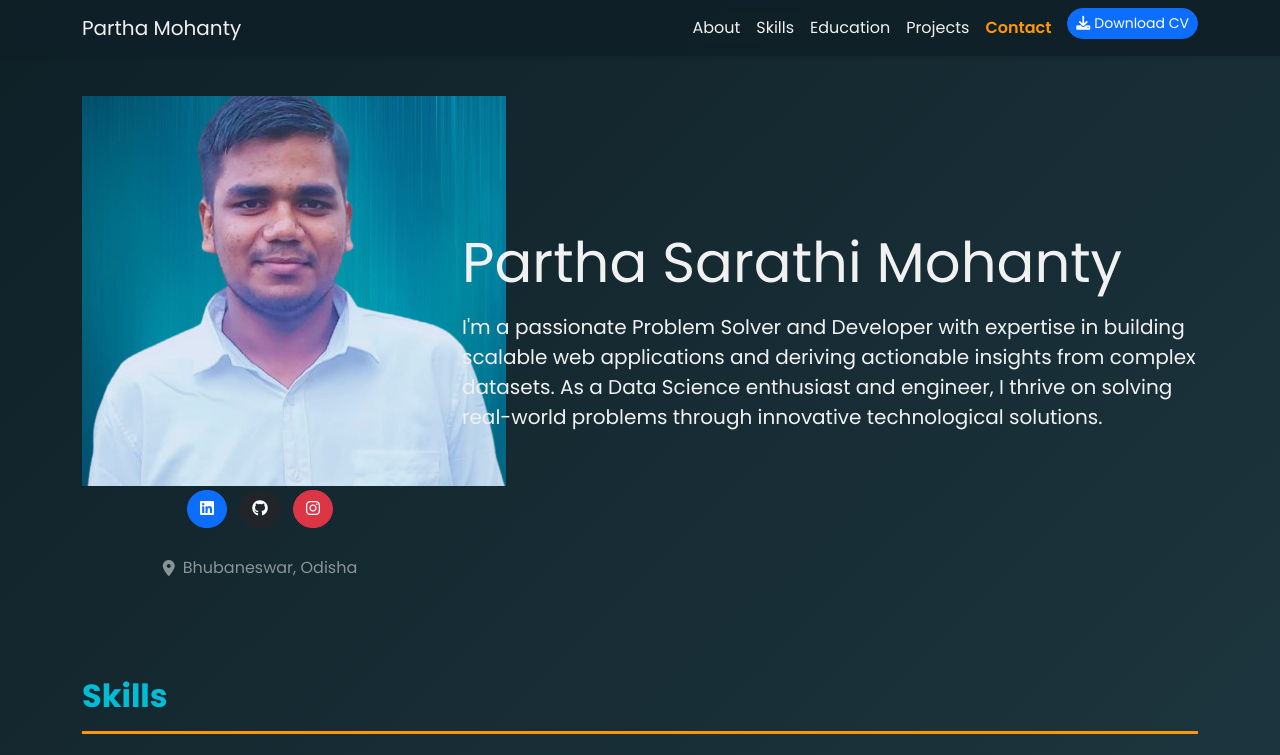
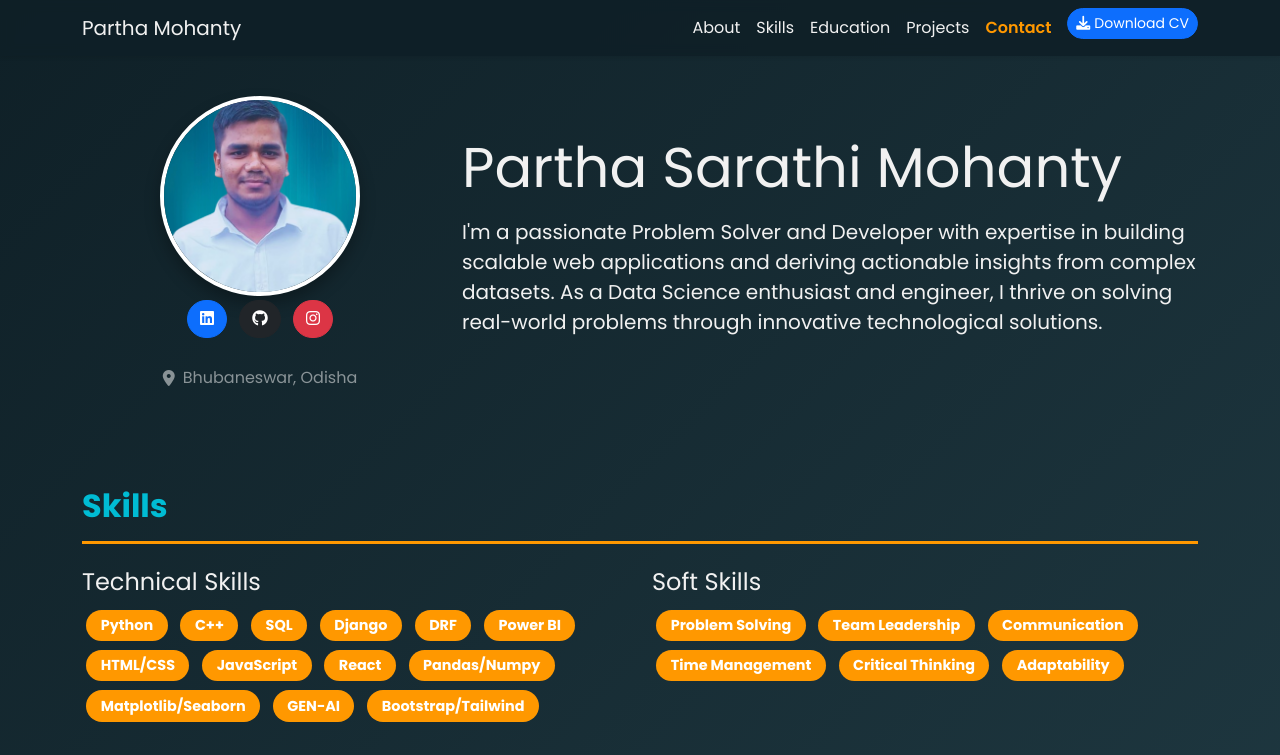
Before and after one commit to ParthasarathiMohanty986/Portfolio-psm, a plain HTML site: page index.html in a window 1280 px wide. Shown: the top 755 px of the page. Drawn offline with nearby package versions, Linux system fonts and the light colour scheme.

Commit message:
Update index.html

```diff
--- a/index.html
+++ b/index.html
@@ -170,7 +170,9 @@
   <section id="about" class="container py-5 mt-5">
     <div class="row align-items-center">
       <div class="col-md-4 text-center">
-        <img src="./PHOTO.png">
+        <img src="./PHOTO.png"
+     style="width:200px; height:200px; border-radius:50%; box-shadow:0 8px 16px rgba(0,0,0,0.3); object-fit:cover; border:4px solid white;">
+
         <div class="social-links mb-4">
           <a href="https://www.linkedin.com/in/partha-sarathi-mohanty-686486297/" class="btn btn-primary m-1" target="_blank"><i class="fab fa-linkedin"></i></a>
           <a href="https://github.com/ParthasarathiMohanty986" class="btn btn-dark m-1" target="_blank"><i class="fab fa-github"></i></a>
```
